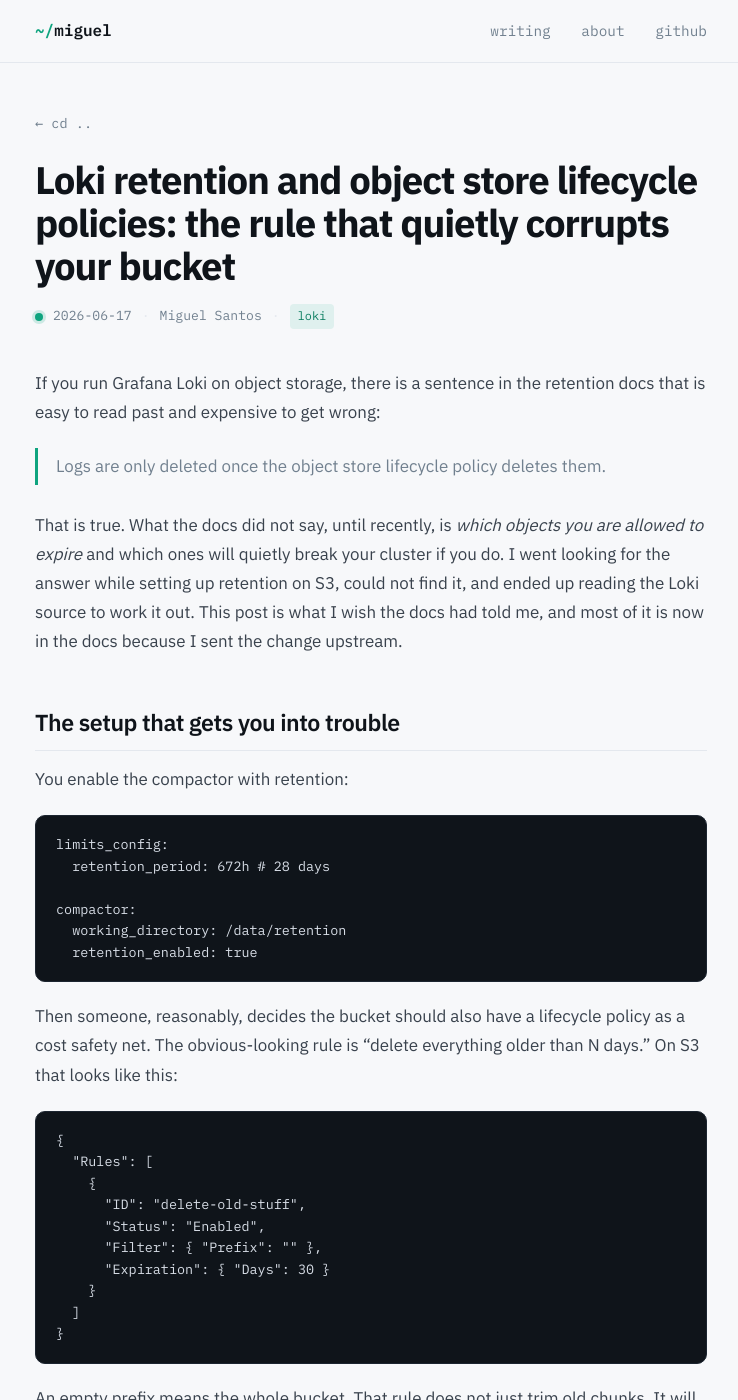
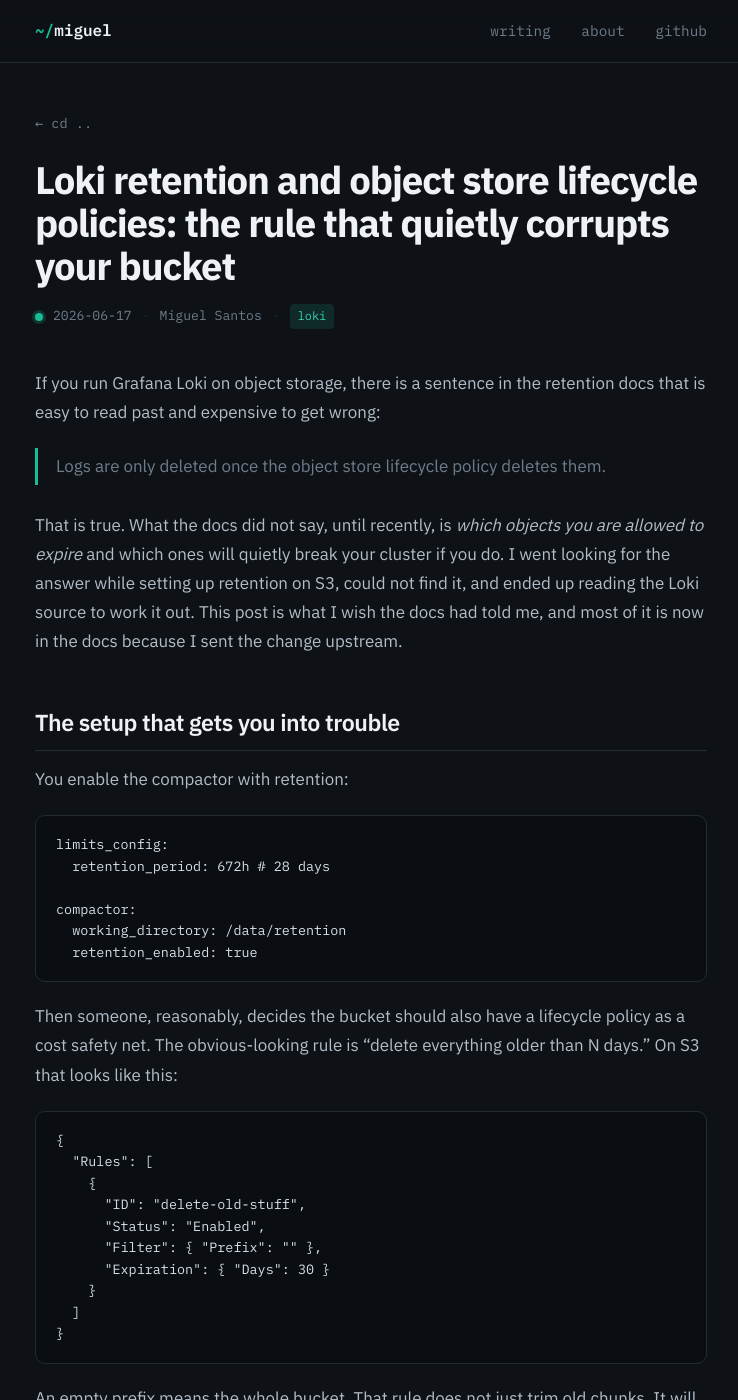
Before and after one commit to Churi12/churi12.github.io, a Jekyll site: the page built from _posts/2026-06-17-loki-retention-object-store-lifecycle.md, in a window 1280 px wide and 1400 px high. Shown: the whole window, without its empty margins (269-1007 px from the left). Built offline with Jekyll 4.4.1, drawn with Linux system fonts in a browser that asks for light colours.

Commit message:
Dark theme: layered ink surfaces, off-white text, restrained teal signal

```diff
--- a/_layouts/default.html
+++ b/_layouts/default.html
@@ -7,7 +7,7 @@
   <link rel="icon" type="image/svg+xml" href="{{ '/assets/favicon.svg' | relative_url }}">
   <link rel="alternate icon" href="{{ '/assets/favicon.svg' | relative_url }}">
   <link rel="mask-icon" href="{{ '/assets/favicon.svg' | relative_url }}" color="#0fa47f">
-  <meta name="theme-color" content="#0f141a">
+  <meta name="theme-color" content="#0e1217">
   {% seo %}
   <link rel="preconnect" href="https://fonts.googleapis.com">
   <link rel="preconnect" href="https://fonts.gstatic.com" crossorigin>
--- a/assets/style.css
+++ b/assets/style.css
@@ -2,30 +2,30 @@
 ---
 
 /* =========================================================================
-   Miguel Santos — "the terminal as editorial."
-   Subject: a platform engineer who lives in a shell. The page borrows the
-   vernacular of that world — prompt sigils, structured status lines, a
-   dashboard "Ready" green — but sets it in real editorial typography so it
-   reads as a publication, not a gimmick.
+   Miguel Santos — "the terminal as editorial." Dark.
+   A considered dark theme: layered ink surfaces (never pure black), off-white
+   text with a real hierarchy, and a single muted teal signal used only for
+   prompts, status, and links. The personality is the typography and the
+   terminal vernacular, not a neon glow.
 
    Type:   IBM Plex Sans (display + body) / IBM Plex Mono (structure, code)
-   Palette: cool paper, deep slate ink, one muted teal signal
-   Signature: the shell-prompt hero + status-line post metadata
+   Palette: deep ink base, raised panel, off-white text, muted teal signal
    ========================================================================= */
 
 :root {
-  --paper:    #f7f8fa;
-  --panel:    #ffffff;
-  --ink:      #0f141a;
-  --body:     #39424d;
-  --muted:    #71808f;
-  --signal:   #0fa47f;   /* dashboard "Ready" green, muted — not acid */
-  --signal-dk:#0b7d60;
-  --rule:     #e4e8ee;
-  --term-bg:  #0f141a;
-  --term-fg:  #d7dde6;
-  --term-dim: #7d8896;
-  --maxw:     720px;
+  --bg:        #0e1217;   /* deep ink, faint blue-green undertone, not #000 */
+  --panel:     #161c23;   /* raised surface: footer, table head, hover */
+  --ink:       #eef2f6;   /* brightest: headings, titles */
+  --body:      #b2bdc8;   /* body text */
+  --muted:     #6f7d8a;   /* meta, captions */
+  --signal:    #19bd95;   /* dots, prompt sigil, brand mark */
+  --link:      #38d2ad;   /* links + hover — brighter for dark legibility */
+  --rule:      #232b34;   /* hairlines, borders */
+  --code-bg:   #0a0d11;   /* code: a deep terminal window */
+  --code-fg:   #d8dee8;
+  --code-bd:   #232c35;
+  --chip-bg:   rgba(25, 189, 149, 0.14);
+  --maxw:      720px;
   --mono: "IBM Plex Mono", ui-monospace, SFMono-Regular, Menlo, monospace;
   --sans: "IBM Plex Sans", -apple-system, BlinkMacSystemFont, "Segoe UI", Roboto, sans-serif;
 }
@@ -34,7 +34,7 @@
 
 body {
   margin: 0;
-  background: var(--paper);
+  background: var(--bg);
   color: var(--body);
   font-family: var(--sans);
   font-size: 18px;
@@ -43,16 +43,18 @@ body {
   text-rendering: optimizeLegibility;
 }
 
-a { color: var(--signal-dk); text-decoration: none; }
+a { color: var(--link); text-decoration: none; }
 a:hover { text-decoration: underline; text-underline-offset: 2px; }
+
+::selection { background: rgba(25, 189, 149, 0.28); color: var(--ink); }
 
 /* --- Nav ---------------------------------------------------------------- */
 
 .nav {
   position: sticky; top: 0; z-index: 50;
-  background: rgba(247, 248, 250, 0.85);
-  backdrop-filter: saturate(180%) blur(10px);
-  -webkit-backdrop-filter: saturate(180%) blur(10px);
+  background: rgba(14, 18, 23, 0.82);
+  backdrop-filter: saturate(180%) blur(12px);
+  -webkit-backdrop-filter: saturate(180%) blur(12px);
   border-bottom: 1px solid var(--rule);
 }
 .nav-inner {
@@ -60,17 +62,13 @@ a:hover { text-decoration: underline; text-underline-offset: 2px; }
   height: 62px; display: flex; align-items: center; justify-content: space-between;
 }
 .brand {
-  font-family: var(--mono);
-  font-weight: 600; font-size: 1rem;
-  color: var(--ink);
+  font-family: var(--mono); font-weight: 600; font-size: 1rem; color: var(--ink);
 }
 .brand:hover { color: var(--ink); text-decoration: none; }
 .brand-path { color: var(--signal); }
 .nav-links { font-family: var(--mono); font-size: 0.9rem; }
-.nav-links a {
-  color: var(--muted); margin-left: 22px;
-}
-.nav-links a:hover { color: var(--signal-dk); text-decoration: none; }
+.nav-links a { color: var(--muted); margin-left: 22px; }
+.nav-links a:hover { color: var(--link); text-decoration: none; }
 
 /* --- Page shell --------------------------------------------------------- */
 
@@ -83,17 +81,13 @@ a:hover { text-decoration: underline; text-underline-offset: 2px; }
 
 .hero { padding: 76px 0 44px; border-bottom: 1px solid var(--rule); }
 
-.prompt {
-  font-family: var(--mono); font-size: 0.95rem;
-  color: var(--muted); margin-bottom: 22px;
-}
+.prompt { font-family: var(--mono); font-size: 0.95rem; color: var(--muted); margin-bottom: 22px; }
 .prompt-sigil { color: var(--signal); font-weight: 600; margin-right: 8px; }
 .prompt-cmd { color: var(--ink); }
 .prompt-cmd::after {
   content: "";
   display: inline-block; width: 8px; height: 1.05em;
-  background: var(--signal); margin-left: 6px;
-  vertical-align: text-bottom;
+  background: var(--signal); margin-left: 6px; vertical-align: text-bottom;
   animation: blink 1.2s steps(1) infinite;
 }
 @keyframes blink { 0%, 50% { opacity: 1; } 50.01%, 100% { opacity: 0; } }
@@ -101,82 +95,58 @@ a:hover { text-decoration: underline; text-underline-offset: 2px; }
 .hero-title {
   margin: 0 0 18px;
   font-size: 3rem; font-weight: 700; line-height: 1.06;
-  letter-spacing: -0.03em; color: var(--ink);
-  max-width: 17ch;
+  letter-spacing: -0.03em; color: var(--ink); max-width: 17ch;
 }
-.hero-tagline {
-  margin: 0; font-size: 1.2rem; line-height: 1.55;
-  color: var(--muted); max-width: 48ch;
-}
+.hero-tagline { margin: 0; font-size: 1.2rem; line-height: 1.55; color: var(--muted); max-width: 48ch; }
 
 /* --- Post feed ---------------------------------------------------------- */
 
 .post-feed { padding: 18px 0 56px; }
 
-.feed-label {
-  font-family: var(--mono); font-size: 0.85rem; color: var(--muted);
-  padding: 14px 0; margin-bottom: 4px;
-}
+.feed-label { font-family: var(--mono); font-size: 0.85rem; color: var(--muted); padding: 14px 0; margin-bottom: 4px; }
 .feed-label .prompt-sigil { margin-right: 8px; }
 
 .post-card { border-top: 1px solid var(--rule); }
 .post-card:last-child { border-bottom: 1px solid var(--rule); }
 .post-card-link { display: block; padding: 28px 0; color: inherit; }
 .post-card-link:hover { text-decoration: none; }
-.post-card-link:hover .post-card-title { color: var(--signal-dk); }
+.post-card-link:hover .post-card-title { color: var(--link); }
 
 .post-card-status, .post-status {
   display: flex; align-items: center; gap: 10px;
-  font-family: var(--mono); font-size: 0.82rem; color: var(--muted);
-  margin-bottom: 10px;
+  font-family: var(--mono); font-size: 0.82rem; color: var(--muted); margin-bottom: 10px;
 }
 .status-dot {
   width: 8px; height: 8px; border-radius: 50%;
-  background: var(--signal);
-  box-shadow: 0 0 0 3px rgba(15, 164, 127, 0.18);
+  background: var(--signal); box-shadow: 0 0 0 3px rgba(25, 189, 149, 0.20);
   flex: none;
 }
 .post-card-tag {
-  font-family: var(--mono); font-size: 0.74rem;
-  color: var(--signal-dk);
-  background: rgba(15, 164, 127, 0.10);
-  padding: 2px 8px; border-radius: 4px;
+  font-family: var(--mono); font-size: 0.74rem; color: var(--link);
+  background: var(--chip-bg); padding: 2px 8px; border-radius: 4px;
 }
 .status-sep { color: var(--rule); }
 
 .post-card-title {
-  margin: 0 0 8px;
-  font-size: 1.5rem; font-weight: 600; line-height: 1.22;
-  letter-spacing: -0.02em; color: var(--ink);
-  transition: color 0.12s ease;
+  margin: 0 0 8px; font-size: 1.5rem; font-weight: 600; line-height: 1.22;
+  letter-spacing: -0.02em; color: var(--ink); transition: color 0.12s ease;
 }
 .post-card-excerpt { margin: 0 0 12px; color: var(--body); font-size: 1rem; }
-.post-card-more {
-  font-family: var(--mono); font-size: 0.85rem; font-weight: 500;
-  color: var(--signal-dk);
-}
+.post-card-more { font-family: var(--mono); font-size: 0.85rem; font-weight: 500; color: var(--link); }
 
 /* --- Post / page -------------------------------------------------------- */
 
 .post { padding: 44px 0 64px; }
-.post-back {
-  font-family: var(--mono); font-size: 0.85rem; color: var(--muted);
-  display: inline-block; margin-bottom: 24px;
-}
-.post-back:hover { color: var(--signal-dk); text-decoration: none; }
-.post-title {
-  margin: 0 0 16px;
-  font-size: 2.4rem; font-weight: 700; line-height: 1.12;
-  letter-spacing: -0.03em; color: var(--ink);
-}
+.post-back { font-family: var(--mono); font-size: 0.85rem; color: var(--muted); display: inline-block; margin-bottom: 24px; }
+.post-back:hover { color: var(--link); text-decoration: none; }
+.post-title { margin: 0 0 16px; font-size: 2.4rem; font-weight: 700; line-height: 1.12; letter-spacing: -0.03em; color: var(--ink); }
 .post-status { margin: 0 0 40px; }
 
 .post-body { font-size: 1.06rem; }
 .post-body > *:first-child { margin-top: 0; }
 .post-body h2 {
-  margin: 2em 0 0.6em; font-size: 1.45rem; font-weight: 600;
-  letter-spacing: -0.02em; color: var(--ink);
-  padding-bottom: 0.3em; border-bottom: 1px solid var(--rule);
+  margin: 2em 0 0.6em; font-size: 1.45rem; font-weight: 600; letter-spacing: -0.02em;
+  color: var(--ink); padding-bottom: 0.3em; border-bottom: 1px solid var(--rule);
 }
 .post-body h3 { margin: 1.7em 0 0.5em; font-size: 1.18rem; font-weight: 600; color: var(--ink); }
 .post-body p, .post-body ul, .post-body ol { margin: 0 0 1.25em; }
@@ -187,34 +157,26 @@ a:hover { text-decoration: underline; text-underline-offset: 2px; }
 
 code {
   font-family: var(--mono); font-size: 0.85em;
-  background: rgba(15, 164, 127, 0.09); color: var(--signal-dk);
+  background: var(--chip-bg); color: #66e2c1;
   padding: 0.13em 0.4em; border-radius: 5px;
 }
 pre {
-  background: var(--term-bg); color: var(--term-fg);
-  border-radius: 10px; padding: 18px 20px; overflow-x: auto;
-  font-family: var(--mono); font-size: 0.84rem; line-height: 1.6;
-  margin: 0 0 1.5em;
-  border: 1px solid #1c2530;
+  background: var(--code-bg); color: var(--code-fg);
+  border: 1px solid var(--code-bd); border-radius: 10px;
+  padding: 18px 20px; overflow-x: auto;
+  font-family: var(--mono); font-size: 0.84rem; line-height: 1.6; margin: 0 0 1.5em;
 }
 pre code { background: none; color: inherit; padding: 0; font-size: inherit; }
 
 /* --- Tables ------------------------------------------------------------- */
 
-.post-body table {
-  width: 100%; border-collapse: collapse; margin: 0 0 1.6em; font-size: 0.95rem;
-}
-.post-body th, .post-body td {
-  border: 1px solid var(--rule); padding: 0.55rem 0.75rem; text-align: left; vertical-align: top;
-}
-.post-body th { background: var(--paper); color: var(--ink); font-weight: 600; font-family: var(--mono); font-size: 0.85rem; }
+.post-body table { width: 100%; border-collapse: collapse; margin: 0 0 1.6em; font-size: 0.95rem; }
+.post-body th, .post-body td { border: 1px solid var(--rule); padding: 0.55rem 0.75rem; text-align: left; vertical-align: top; }
+.post-body th { background: var(--panel); color: var(--ink); font-weight: 600; font-family: var(--mono); font-size: 0.85rem; }
 
 /* --- Blockquote --------------------------------------------------------- */
 
-.post-body blockquote {
-  margin: 0 0 1.5em; padding: 4px 0 4px 18px;
-  border-left: 3px solid var(--signal); color: var(--muted);
-}
+.post-body blockquote { margin: 0 0 1.5em; padding: 4px 0 4px 18px; border-left: 3px solid var(--signal); color: var(--muted); }
 .post-body blockquote p { margin: 0; }
 
 /* --- Footer ------------------------------------------------------------- */
@@ -228,7 +190,7 @@ pre code { background: none; color: inherit; padding: 0; font-size: inherit; }
 .footer-inner .comment { color: var(--muted); }
 .footer-links a { color: var(--muted); margin-left: 16px; }
 .footer-links a:first-child { margin-left: 0; }
-.footer-links a:hover { color: var(--signal-dk); }
+.footer-links a:hover { color: var(--link); }
 
 /* --- Responsive + a11y -------------------------------------------------- */
 
```
